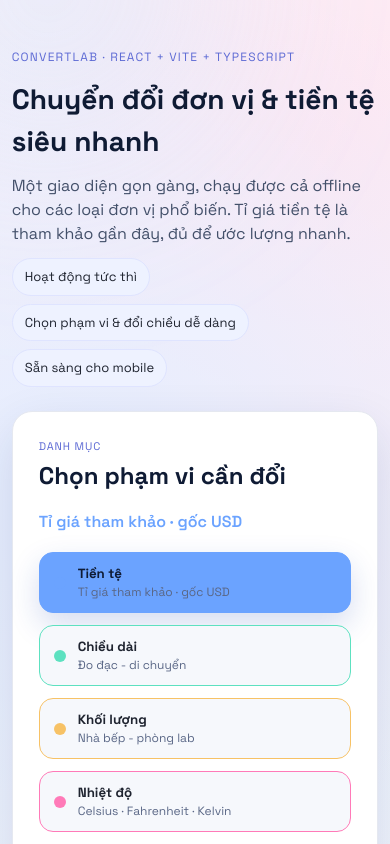
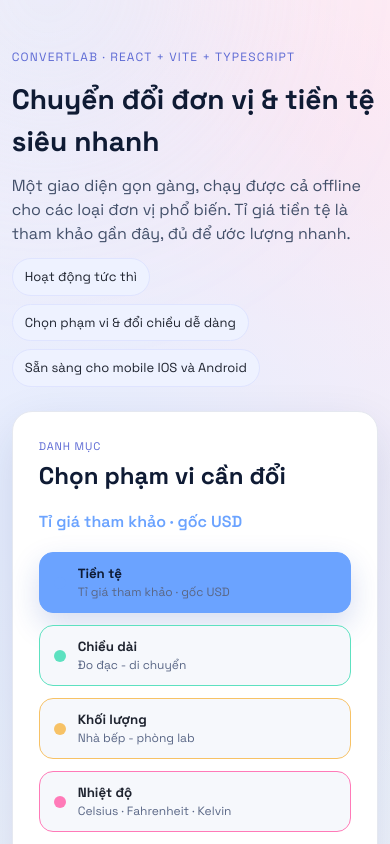
Before and after one commit to hungcao14599/ConvertLab, a React (Vite) app: page / in a window 390 px wide. Shown: the top 844 px of the page. Built offline with nearby package versions, Linux system fonts and the light colour scheme.

Commit message:
Update mobile readiness text in App component

```diff
--- a/src/App.tsx
+++ b/src/App.tsx
@@ -276,7 +276,7 @@ function App() {
           <div className="pill-row">
             <span className="pill">Hoạt động tức thì</span>
             <span className="pill">Chọn phạm vi & đổi chiều dễ dàng</span>
-            <span className="pill">Sẵn sàng cho mobile</span>
+            <span className="pill">Sẵn sàng cho mobile IOS và Android</span>
           </div>
         </header>
 
```
